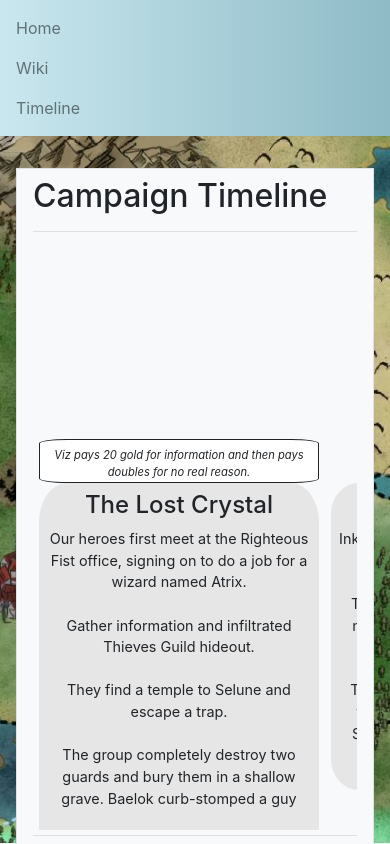
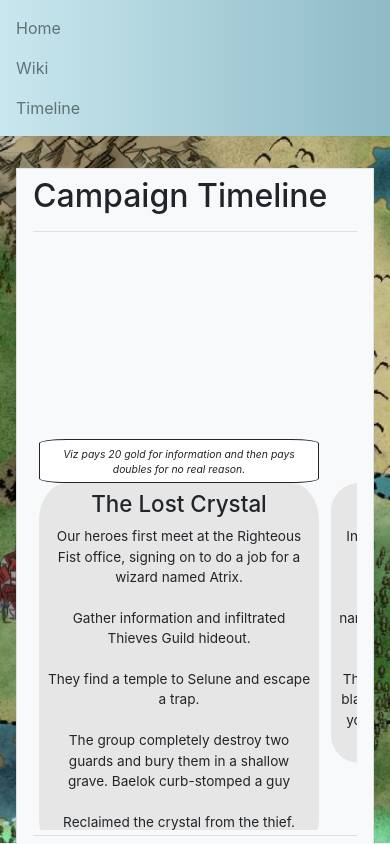
Before and after one commit to jonesec2/Decent_Humanoids, a React (Create React App) app: page /timeline in a window 390 px wide. Shown: the top 844 px of the page. Built offline with nearby package versions, Linux system fonts and the light colour scheme.

Commit message:
more mobile styling fixes

```diff
--- a/src/pages/Home.css
+++ b/src/pages/Home.css
@@ -428,11 +428,11 @@
       bottom: 0;
       margin-left: 6px!important;
       margin-right: 6px!important;
-      font-size: 0.9rem;
+      font-size: 0.85rem;
    }
 
    h3 {
-      font-size: 1.5rem;
+      font-size: 1.4rem;
    }
 
    .noBlurb {
@@ -445,7 +445,7 @@
       max-height: 44px;
       min-height: 44px;
       padding: 0.4rem;
-      font-size: 0.7rem;
+      font-size: 0.65rem;
 
    }
 
```
